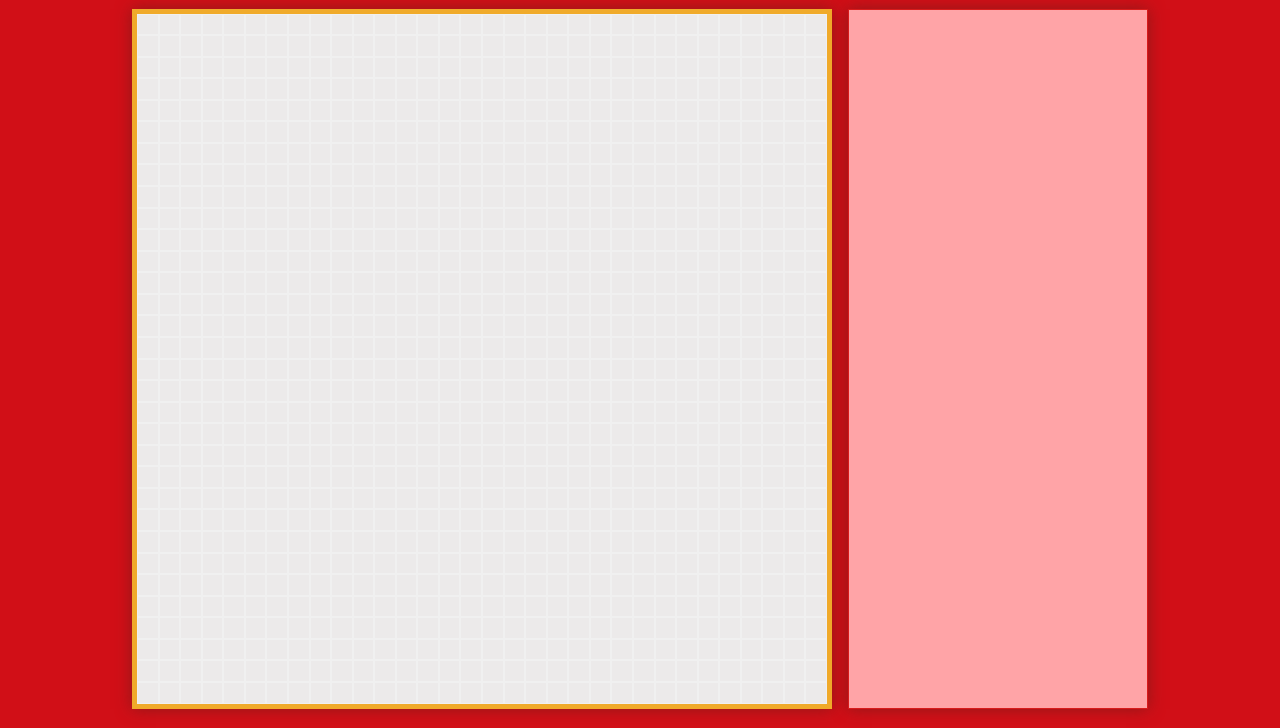
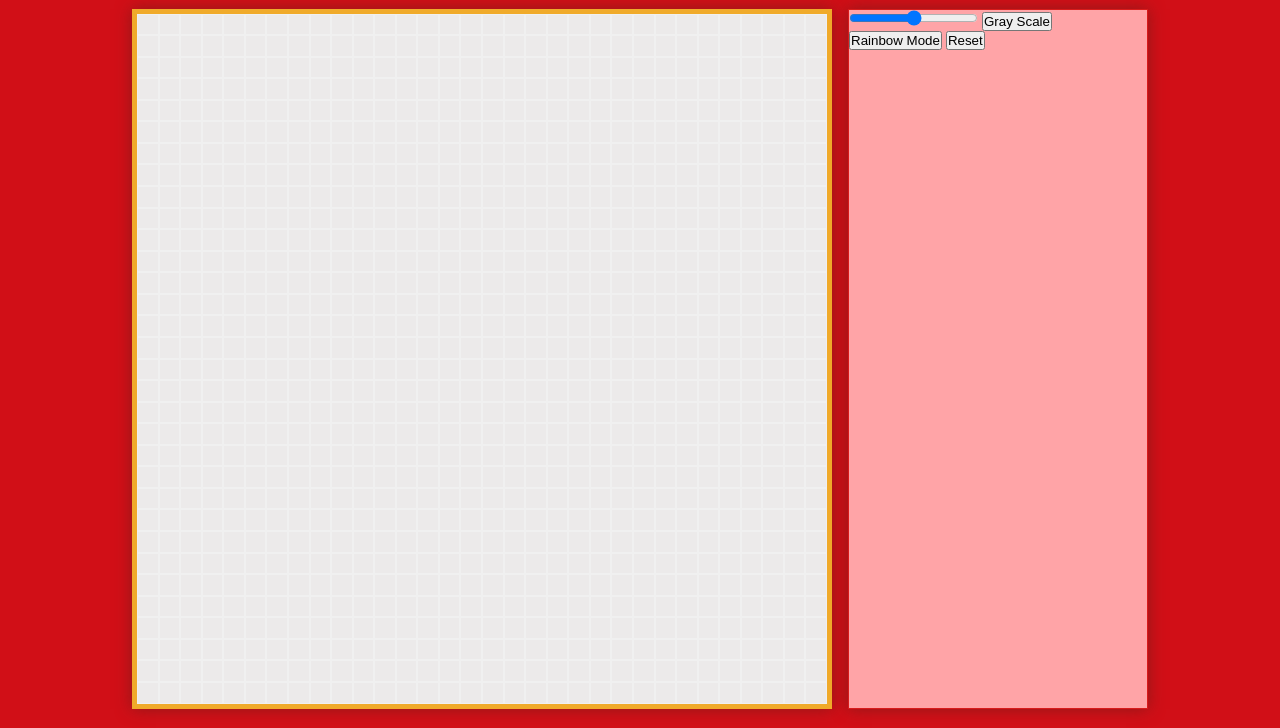
Before and after one commit to road2rhodes/odin-etch-a-sketch, a plain HTML site: page index.html in a window 1280 px wide. Shown: the part 72-800 px from the top of the page. Drawn offline with Linux system fonts and the light colour scheme.

Commit message:
Add button controls

```diff
--- a/index.html
+++ b/index.html
@@ -13,7 +13,14 @@
     <div class="sketch-and-controls">
       <div id="sketchpad">
       </div>
-      <div class="controls"></div>
+      <div class="controls">
+        <form action="">
+          <input type="range" name="" id="">
+          <input type="button" value="Gray Scale" id="graycaleBtn">
+          <input type="button" value="Rainbow Mode" id="rgbModeBtn">
+          <input type="button" value="Reset" id="resetBtn">
+        </form>
+      </div>
     </div>
   </div>
   <!-- Create div with slider for input. Text above slider reflects number selected -->
```
